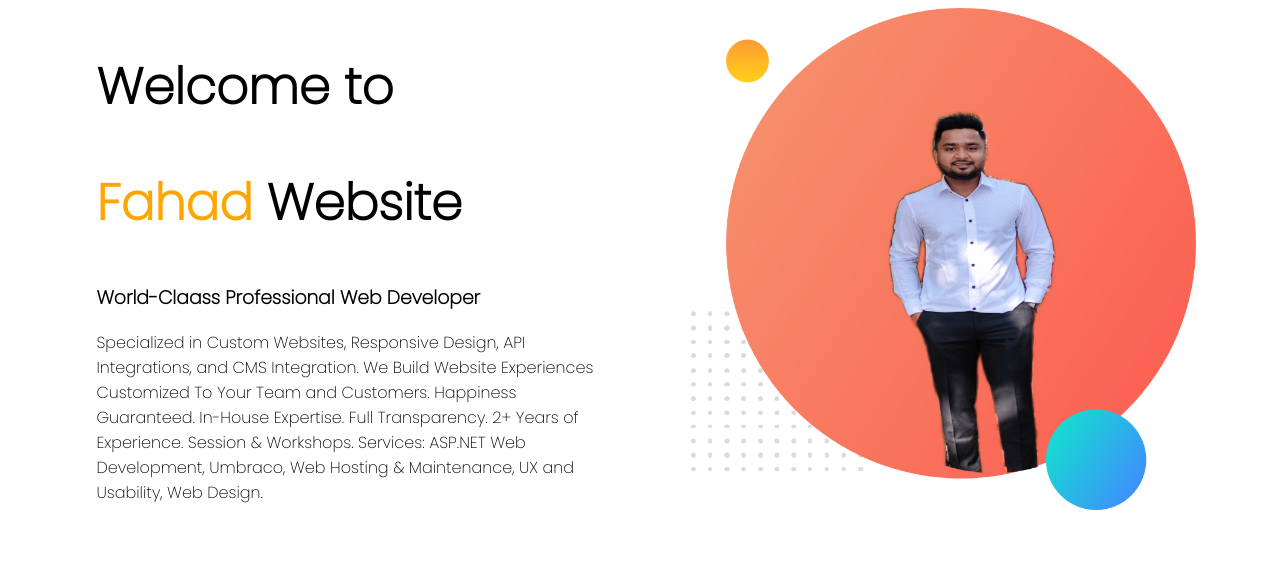
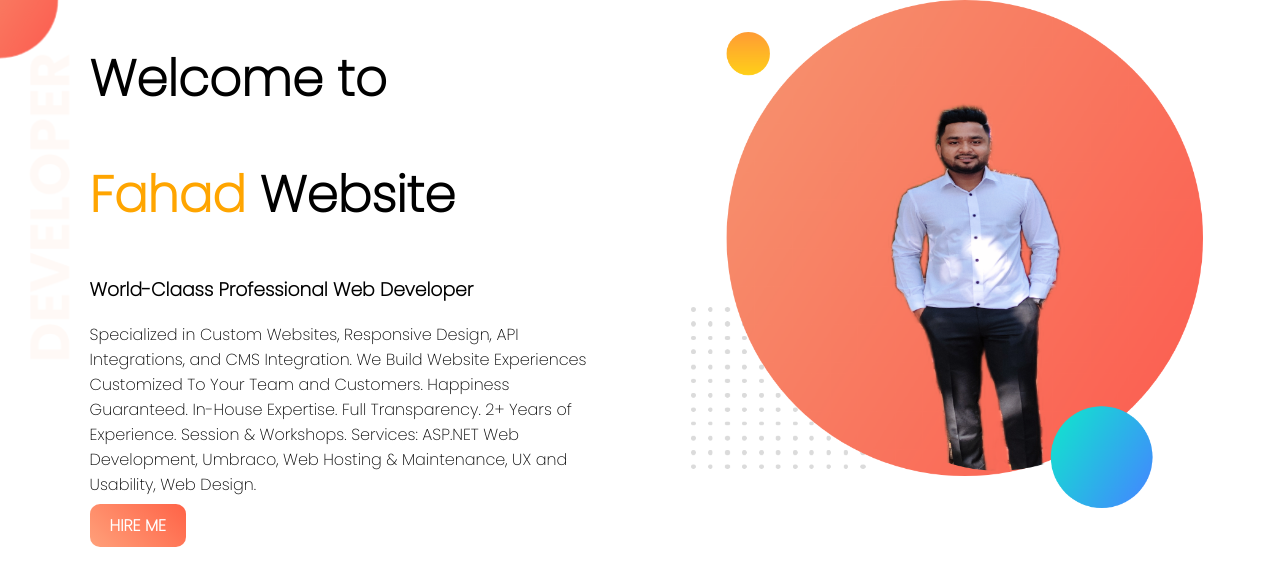
Before and after one commit to FahadMridha/web-portfolio, a plain HTML site: page index.html in a window 1280 px wide. Drawn offline with Linux system fonts and the light colour scheme.

Commit message:
added a top part

```diff
--- a/index.html
+++ b/index.html
@@ -11,12 +11,13 @@
     <link rel="stylesheet" href="style.css">
 </head>
 <body>
-   <section>
+   <section class="top-banner">
        <div class="half-width">
             <h1>Welcome to</h1>
             <h1> <span class="name-highlight">Fahad</span> Website</h1>
             <h3>World-Claass Professional Web Developer</h3>
             <p>Specialized in Custom Websites, Responsive Design, API Integrations, and CMS Integration. We Build Website Experiences Customized To Your Team and Customers. Happiness Guaranteed. In-House Expertise. Full Transparency. 2+ Years of Experience. Session & Workshops. Services: ASP.NET Web Development, Umbraco, Web Hosting & Maintenance, UX and Usability, Web Design.</p>
+            <a class="link-button" target="_blank" href="https://www.linkedin.com/in/md-badsha-fahadh-2ab51b117/ ">HIRE ME</a>
        </div>
        <div class="half-width">
            <img src="images/profile1.png" alt="">
--- a/style.css
+++ b/style.css
@@ -1,5 +1,6 @@
 body{
     font-family: 'Poppins', sans-serif;
+    margin: 0px;
 }
 h1{
     font-size: 50px;
@@ -16,3 +17,18 @@ h1{
 .half-width img{
     width: 100%;
 }
+.top-banner{
+    background-image:url("images/top-banner.png");
+    background-repeat: no-repeat;
+}
+section{
+    height: 500px;
+}
+.link-button {
+    text-decoration: none;
+    background-image:linear-gradient(45deg,lightsalmon,tomato) ;
+    padding: 10px 20px;
+    border-radius: 10px;
+    color: white;
+    font-weight: 700;
+}
```
